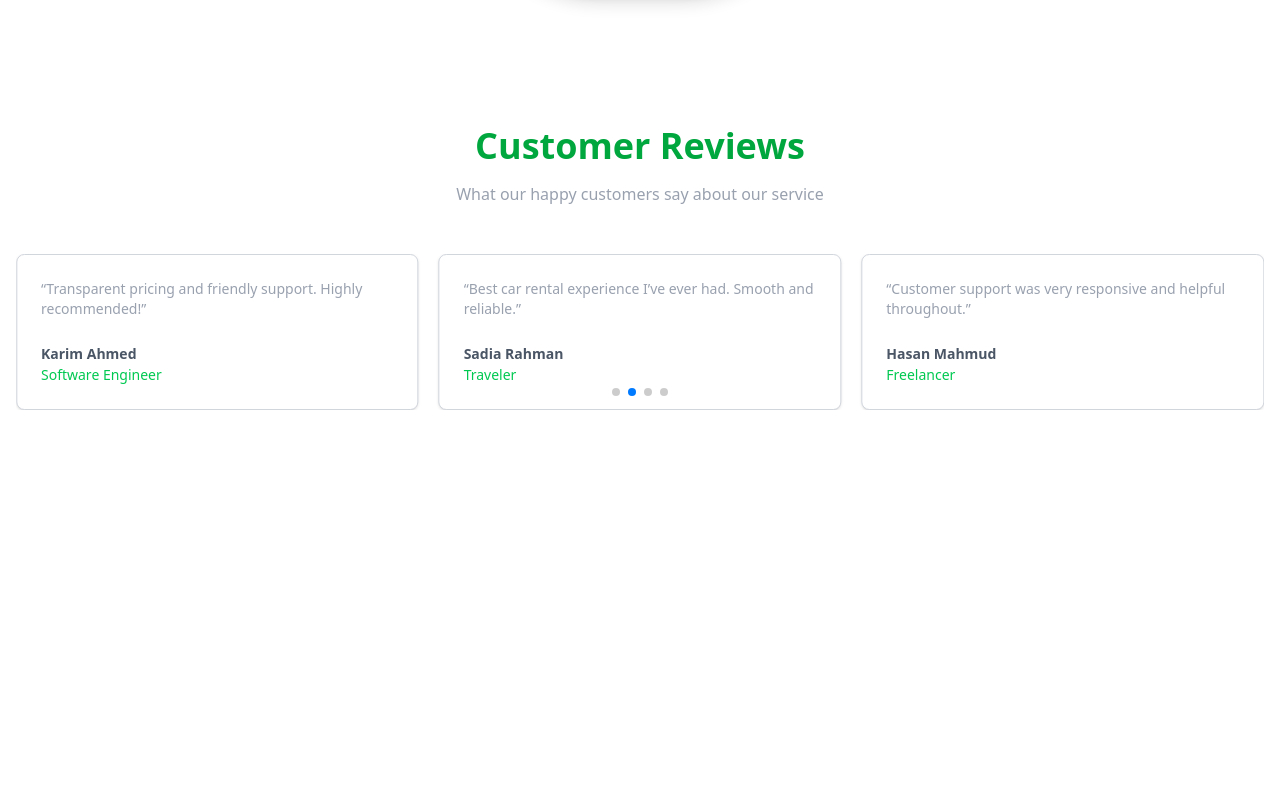
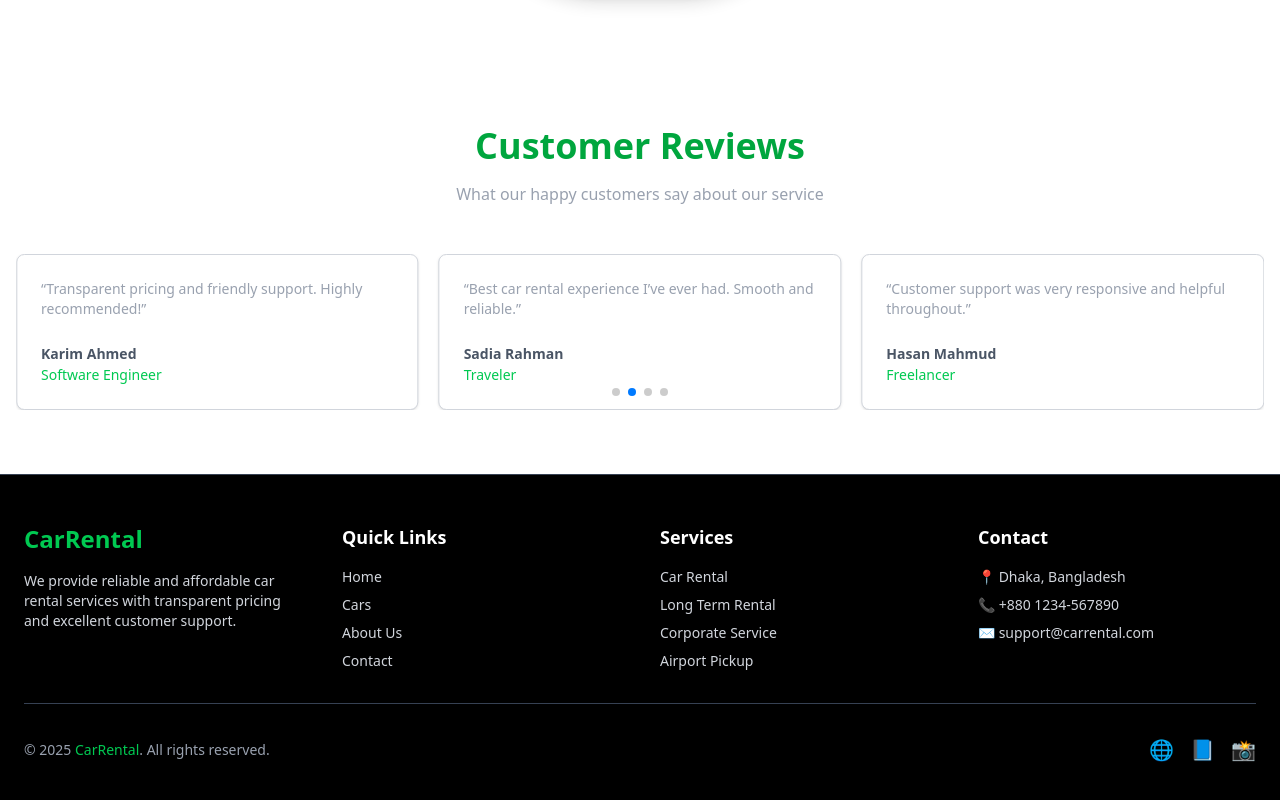
Before and after one commit to junayed-khan24/CarWeb, a React (Vite) app: page / in a window 1280 px wide. Shown: the part 2174-2974 px from the top of the page. Before the commit the page ends 2648 px from the top, so only its background shows below. Built offline with nearby package versions, Linux system fonts and the light colour scheme.

Commit message:
added Footer Component

```diff
--- /dev/null
+++ b/src/Componets/Footer.jsx
@@ -0,0 +1,99 @@
+import React from "react";
+
+const Footer = () => {
+  return (
+    <footer className="bg-black border-t border-gray-700">
+      <div className="max-w-7xl mx-auto px-6 py-12">
+
+        {/* Top Section */}
+        <div className="grid grid-cols-1 md:grid-cols-4 gap-10">
+
+          {/* Logo & About */}
+          <div>
+            <h2 className="text-2xl font-bold text-green-500">
+              CarRental
+            </h2>
+            <p className="mt-4 text-gray-300 text-sm">
+              We provide reliable and affordable car rental services with
+              transparent pricing and excellent customer support.
+            </p>
+          </div>
+
+          {/* Quick Links */}
+          <div>
+            <h3 className="text-lg font-semibold text-white mb-4">
+              Quick Links
+            </h3>
+            <ul className="space-y-2 text-gray-300 text-sm">
+              <li>
+                <a className="hover:text-green-500 cursor-pointer">
+                  Home
+                </a>
+              </li>
+              <li>
+                <a className="hover:text-green-500 cursor-pointer">
+                  Cars
+                </a>
+              </li>
+              <li>
+                <a className="hover:text-green-500 cursor-pointer">
+                  About Us
+                </a>
+              </li>
+              <li>
+                <a className="hover:text-green-500 cursor-pointer">
+                  Contact
+                </a>
+              </li>
+            </ul>
+          </div>
+
+          {/* Services */}
+          <div>
+            <h3 className="text-lg font-semibold text-white mb-4">
+              Services
+            </h3>
+            <ul className="space-y-2 text-gray-300 text-sm">
+              <li>Car Rental</li>
+              <li>Long Term Rental</li>
+              <li>Corporate Service</li>
+              <li>Airport Pickup</li>
+            </ul>
+          </div>
+
+          {/* Contact */}
+          <div>
+            <h3 className="text-lg font-semibold text-white mb-4">
+              Contact
+            </h3>
+            <ul className="space-y-2 text-gray-300 text-sm">
+              <li>📍 Dhaka, Bangladesh</li>
+              <li>📞 +880 1234-567890</li>
+              <li>✉️ support@carrental.com</li>
+            </ul>
+          </div>
+        </div>
+
+        {/* Divider */}
+        <div className="border-t border-gray-700 my-8"></div>
+
+        {/* Bottom Section */}
+        <div className="flex flex-col md:flex-row items-center justify-between gap-4">
+          <p className="text-gray-400 text-sm text-center">
+            © {new Date().getFullYear()}{" "}
+            <span className="text-green-500">CarRental</span>. All rights reserved.
+          </p>
+
+          <div className="flex gap-4 text-gray-400 text-xl">
+            <a className="hover:text-green-500 cursor-pointer">🌐</a>
+            <a className="hover:text-green-500 cursor-pointer">📘</a>
+            <a className="hover:text-green-500 cursor-pointer">📸</a>
+          </div>
+        </div>
+
+      </div>
+    </footer>
+  );
+};
+
+export default Footer;
--- a/src/Componets/Home.jsx
+++ b/src/Componets/Home.jsx
@@ -3,6 +3,7 @@ import Slider from './Slider';
 import Cars from './Cars/Cars';
 import WhyChooseUs from './WhyChooseUs';
 import Reviews from './Reviews';
+import Footer from './Footer';
 
 const Home = () => {
     return (
@@ -11,6 +12,7 @@ const Home = () => {
             <Cars></Cars>
             <WhyChooseUs></WhyChooseUs>
             <Reviews></Reviews>
+            <Footer></Footer>
         </div>
     );
 };
```
